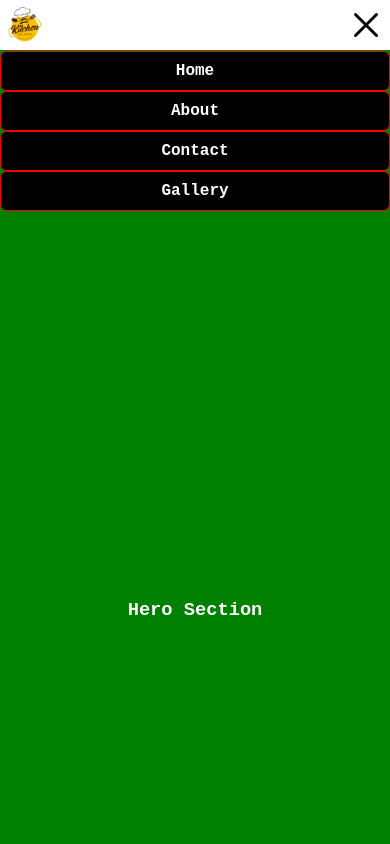
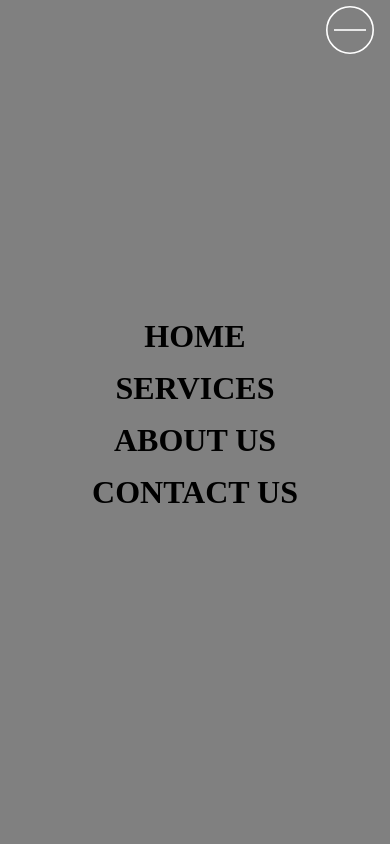
Before and after one commit to mohsin324/responsiveHeader, a plain HTML site: page index.html in a window 390 px wide. Both pictures are taken after a click on the element 366 px from the left and 25 px from the top of the page. Shown: the top 844 px of the page. Drawn offline with nearby package versions, Linux system fonts and the light colour scheme.

Commit message:
updated responsive header with animation

```diff
--- a/index.html
+++ b/index.html
@@ -5,45 +5,43 @@
     <meta http-equiv="X-UA-Compatible" content="IE=edge">
     <meta name="viewport" content="width=device-width, initial-scale=1.0">
     <link rel="stylesheet" href="./style.css" />
-    <title>ResponsiveHeader</title>
+    <title>Responsive Header</title>
 </head>
 <body>
-    <header class="header">
-        <img src="./images/images.png" alt="Restaurant Logo" width="50px" height="50px" />
-        <nav class="navbar">
-            <ul class="ul">
-                <li><a class="link" href="#" >Home</a></li>
-                <li><a class="link" href="./pages/About.html" target="_blank" >About</a></li>
-                <li><a class="link" href="./pages/Contact.html" target="_blank" >Contact</a></li>
-                <li><a class="link" href="./pages/Gallery.html" target="_blank" >Gallery</a></li>
-            </ul>
-        </nav>
-        <div class="icon">
-            <ion-icon class="iconBtn" name="menu-outline" id="iconMenuBtn" ></ion-icon>
-            <ion-icon class="iconBtn" name="close-outline" id="iconCloseBtn" ></ion-icon>
+    <!-- header section -->
+    <header id="header">
+        <div class="header container">
+            <div class="nav-bar">
+                <div class="brand">
+                    <a href="#"><h1>WebCifer</h1></a>
+                </div>
+                <div class="nav-list">
+                    <div class="hamburger">
+                        <div class="bar"></div>
+                    </div>
+                    <nav>
+                        <ul>
+                            <li><a href="#" data-after="Home" >Home</a></li>
+                            <li><a href="#" data-after="Services" >Services</a></li>
+                            <li><a href="#" data-after="AboutUS" >About US</a></li>
+                            <li><a href="#" data-after="ContactUS" >Contact US</a></li>
+                        </ul>
+                    </nav>
+                </div>
+            </div>
         </div>
     </header>
-    <!-- Hero section -->
-    <section class="hero">
-        <h3>Hero Section</h3>
-    </section>
-    <!-- Main section -->
-    <section class="main">
-        <h3>Main Section</h3>
-    </section>
-    <!-- footer section -->
-    <section class="footer">
-        <h3>Footer section</h3>
+    <!-- End header section -->
+    <!-- main section -->
+    <main id="main">
+        <div class="container">
+            <div class="img">
+                <img src="./images/psl.png" alt="psl images" />
+            </div>
+        </div>
 
-    </section>
-
-
-
-
-
-
-    <script type="module" src="https://unpkg.com/ionicons@5.5.2/dist/ionicons/ionicons.esm.js"></script>
-    <script nomodule src="https://unpkg.com/ionicons@5.5.2/dist/ionicons/ionicons.js"></script>
+    </main>
+    <!-- End main section -->
     <script src="./script.js"></script>
 </body>
 </html>
--- a/script.js
+++ b/script.js
@@ -1,11 +1,8 @@
-// Getting DOM element
-const icon = document.querySelector('.icon');
-const header = document.querySelector('.header');
+const ham = document.querySelector('#header .nav-bar .nav-list .hamburger');
+const nav = document.querySelector('#header .nav-bar .nav-list nav ul');
 
-function addClass(){
-    // navBar.setAttribute('class', 'active');
-    // header.setAttribute('class', 'active');
-    header.classList.toggle('active')
+ham.addEventListener('click', ()=> {
+    nav.classList.toggle('active');
+    ham.classList.toggle('active');
 
-}
-icon.addEventListener('click', addClass);
+})
--- a/style.css
+++ b/style.css
@@ -1,135 +1,210 @@
 *{
+    padding: 0;
+    margin: 0;
     box-sizing: border-box;
-    margin: 0;
-    padding: 0;
-    font-family: 'Courier New', Courier, monospace;
 }
-body{
-    /* background-color: lightblue; */
-    background-color: black;
-    color: white;
+#header{
+    position: fixed;
+    z-index: 1000;
+    left: 0;
+    top: 0;
+    width: 100%;
+    height: auto;
 }
-.header{
+#header .header{
+    min-height: 8vh;
+    background-color: gray;
+    transition: 1.3s ease background-color;
+}
+#header .nav-bar{
     display: flex;
+    align-items: center;
     justify-content: space-between;
-    align-items: center;
-    background-color: #fff;
-    background-color: black;
-    height: 50px;
-    position: fixed;
     width: 100%;
+    height: 100%;
+    max-width: 1300px;
+    padding: 0 10px;
 }
-.ul{
-    display: flex;
-    justify-content: space-between;
-    margin-right: 10px;
+#header .nav-bar .brand a{
+    font-weight: bold;
+    text-decoration: none;
+    color: black;
 }
-.ul > li{
-    list-style: none;
-}
-.link:link, .link:visited {
-    text-decoration: none;
-    padding: 0.5rem;
-    border: 0.1em solid red;
-    border-radius: 0.4rem;
-    margin: 00.1rem;
-    /* background-color: blue; */
-    color: red;
-}
-.link:hover{
-    transition: ease 1s;
-    color: #fff;
-    background-color: red;
-    border: 0.1rem solid red;
-    cursor: pointer;
-}
-.icon{
-    display: none;
-}
-.iconBtn{
-    width: 3rem;
-    height: 3rem;
-}
-.hero{
-    height: 70rem;
+#header .nav-bar .nav-list .hamburger{
+    position: relative;
     display: flex;
     justify-content: center;
     align-items: center;
-    background-color: green;
+    width: 60px;
+    height: 60px;
+    z-index: 2;
+    border: 2px solid white;
+    border-radius: 50%;
+    transform: scale(.8);
 }
-.main{
-    height: 70rem;
+#header .nav-bar .nav-list .hamburger::before{
+    content: '';
+    position: absolute;
+    height: 100%;
+    width: 100%;
+    border-radius: 50%;
+    border: 2px solid green;
+    animation: hamburger 1s ease infinite;
+}
+@keyframes hamburger {
+    0%{
+        opacity: 1;
+        transform: scale(1.2);
+    }
+    100%{
+        opacity: 0;
+        transform: scale(1.3);
+    }
+
+}
+#header .nav-list ul{
+    list-style: none;
+    position: absolute;
+    background-color: gray;
+    width: 100vw;
+    height: 100vh;
+    left: 100%;
+    top: 0;
     display: flex;
     justify-content: center;
     align-items: center;
+    flex-direction: column;
+    z-index: 1;
+    overflow-x: hidden;
+    transition: 2s ease left;
+}
+#header .nav-list ul.active{
+    left: 0;
+}
+
+#header .nav-list ul li{
+    margin-bottom: 15px;
 
 }
-.footer{
-    height: 70rem;
+#header .nav-list ul li a{
+    text-decoration: none;
+    color: black;
+    font-size: 2rem;
+    font-weight: 600;
+    transition: 1s ease color;
+    text-transform: uppercase;
+    display: block;
+}
+#header .nav-list ul li a:hover{
+    color: crimson;
+}
+#header .nav-list ul li a::after{
+    content: attr(data-after);
+    position: absolute;
+    font-size: 7rem;
+    top: 50%;
+    left: 50%;
+    transform: translate(-50%, -50%) scale(0);
+    z-index: -1;
+    color: black;
+    opacity: .5;
+    letter-spacing: 40px;
+    transition: .7s ease letter-spacing;
+}
+#header .nav-list ul li:hover a::after{
+    transform: translate(-50%, -50%) scale(1);
+    letter-spacing: initial;
+}
+/* Bar styling */
+#header .nav-bar .nav-list .hamburger .bar{
+    width: 40px;
+    height: 2px;
+    background-color: white;
+    margin: 4px;
+}
+#header .nav-bar .nav-list .hamburger .bar::before,
+#header .nav-bar .nav-list .hamburger .bar::after{
+    content: '';
+    position: absolute;
+    width: 40px;
+    height: 2px;
+    background-color: white;
+}
+#header .nav-bar .nav-list .hamburger .bar::before{
+    top: 17px;
+}
+#header .nav-bar .nav-list .hamburger .bar::after{
+    bottom: 17px;
+}
+
+#header .nav-bar .nav-list .hamburger.active .bar::before{
+    background-color: transparent;
+}
+#header .nav-bar .nav-list .hamburger.active .bar::after{
+    background-color: transparent;
+}
+/* main section */
+main{
     display: flex;
     justify-content: center;
     align-items: center;
-    background-color: lightslategray;
+    height: 100vh;
 }
-@media (max-width: 768px) {
+main .container .img {
+    position: relative;
+    width: 100%;
+    height: 100%;
+}
+main .container .img::after {
+    content: '';
+    position: absolute;
+    left: -16px;
+    top: 7px;
+    height: 100%;
+    width: 100%;
+    border: 7px solid crimson;
+    z-index: -1;
 
-    .header{
-        display: flex;
-        justify-content: space-between;
-        align-items: center;
-        background-color: #fff;
-        width: 100%;
-        position: fixed;
-    }
-    .icon{
-        display: block;
-        z-index: 999;
-        color: black;
-        /* border: 2px solid green; */
-    }
-    .iconBtn[name="close-outline"]{
+}
+
+/* End main section */
+@media screen and (min-width: 962px) {
+    #header .nav-bar .nav-list .hamburger{
         display: none;
     }
-    .header{
-        position: relative;
-    }
-    .ul{
-        display: block;
-        flex-direction: column;
-        align-items: center;
-        left: 0;
-        position: absolute;
-        top: 51px;
-        width: 100%;
-        position: fix;
-    }
-    .link:link{
+
+    #header .nav-bar{
         display: flex;
         align-items: center;
-        justify-content: center;
-        background-color: black;
-        color: white;
-        font-weight: bold;
-        width: 100%;
-        padding: 10px;
-        margin: 0px;
+        justify-content: space-between;
+        height: 8vh;
+        max-width: 1300px;
     }
-    .navbar{
-        visibility: hidden;
+    #header .nav-bar .nav-list ul{
+        position: initial;
+        width: fit-content;
+        display: block;
+        height: auto;
+        background-color: transparent;
     }
-    .active {
-        display: flex;
-        justify-content: space-between;
-        align-items: center;
+    #header .nav-bar .nav-list ul li{
+        position: relative;
+        top: 8px;
+        display: inline-block;
+        margin-right: 8px;
     }
-    .active .navbar {
-        visibility: visible;
+    #header .nav-bar .nav-list ul li a{
+        font-size: 1.5rem;
     }
-    .active .icon .iconBtn[name="menu-outline"]{
-        visibility: hidden;
+    #header .nav-bar .nav-list ul li a::after{
         display: none;
     }
-    .active .icon .iconBtn[name="close-outline"]{
-        display: block;
+}
+
+@media screen and (min-width: 1300px) {
+    #header .nav-bar{
+        margin: 0 auto;
+
     }
+
 }
```
Also changed, not shown: pages/About.html (deleted, +0 -13 lines), pages/Contact.html (deleted, +0 -13 lines), pages/Gallery.html (deleted, +0 -13 lines), images/images.png (deleted), images/psl.png (added).
